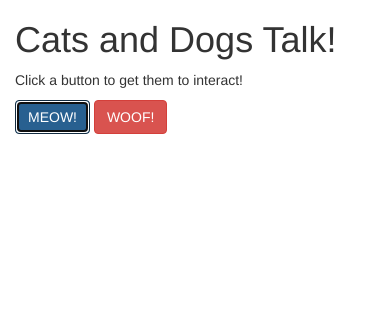
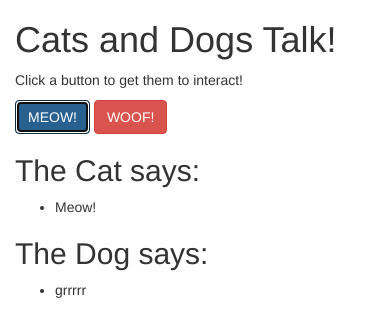
Before and after one commit to ishoman/dom-manipulation, a plain HTML site: page index.html in a window 390 px wide. Both pictures are taken after a click on the button "MEOW!". Drawn offline with Linux system fonts and the light colour scheme.

Commit message:
add cat and dog responses depending on what button is pushed. add alert on click of response

```diff
--- a/index.html
+++ b/index.html
@@ -15,7 +15,20 @@
 
       <button class="btn btn-primary" id="meow">MEOW!</button>
       <button class="btn btn-danger" id="bark">WOOF!</button>
+      <div class="row">
+        <div class="col-md-6">
+          <h2>The Cat says:</h2>
+          <ul class="unstyled" id="cat">
 
+          </ul>
+        </div>
+        <div class="col-md-6">
+          <h2>The Dog says:</h2>
+          <ul class="unstyled" id="dog">
+
+          </ul>
+        </div>
+      </div>
     </div>
   </body>
 </html>
--- a/js/scripts.js
+++ b/js/scripts.js
@@ -0,0 +1,23 @@
+$(document).ready(function(){
+  $("button#meow").click(function(){
+    $("ul#cat").prepend("<li>Meow!</li>");
+    $("ul#dog").prepend("<li>grrrrr</li>");
+    $("ul#cat").children("li").first().click(function(){
+      alert ("yo")
+    });
+    $("ul#dog").children("li").first().click(function(){
+      alert ("yo")
+    });
+  });
+
+  $("button#bark").click(function(){
+    $("ul#dog").prepend("<li>woof!</li>");
+    $("ul#cat").prepend("<li>HISS!</li>");
+    $("ul#dog").children("li").first().click(function(){
+      alert ("yo")
+    });
+    $("ul#cat").children("li").first().click(function(){
+      alert ("yo")
+    });
+  });
+});
```
